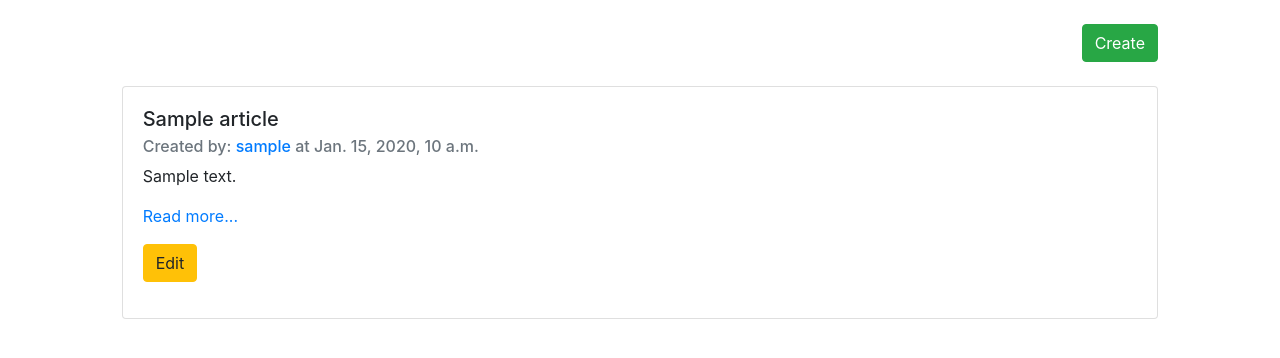
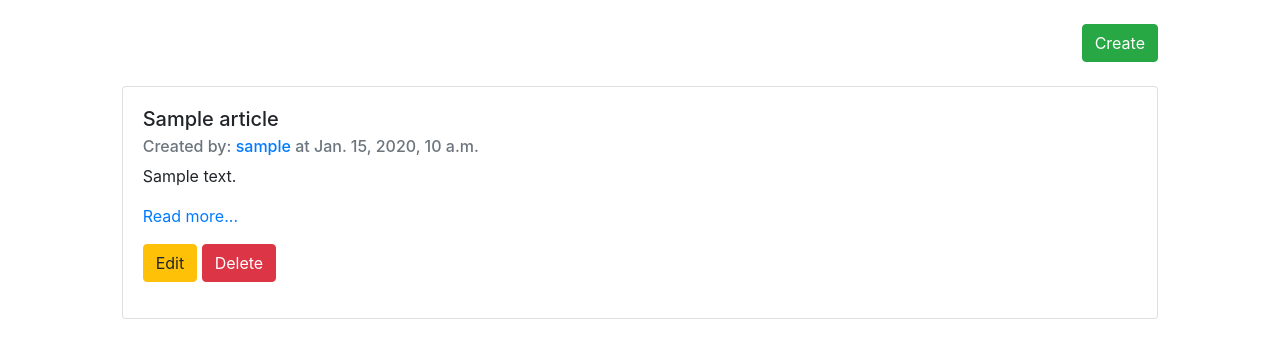
Before and after one commit to StanislavPisotskyi/Django_blog, a Django app: page /articles in a window 1280 px wide. Shown: the part 56-414 px from the top of the page. Run offline with Django 3.2, Linux system fonts and the light colour scheme; a user stored in the database is signed in; tables that the repository leaves empty hold one stand-in row (values such as "Sample post"); some libraries are stand-ins or nearby versions.

Commit message:
add possibility for author to remove the article

```diff
--- a/article/views.py
+++ b/article/views.py
@@ -44,3 +44,11 @@ def edit(request, article_id):
     else:
         form = ArticleForm(instance=article)
     return render(request, 'articles/form.html', {'form': form})
+
+
+@login_required()
+def remove(request, article_id):
+    article = Article.objects.get(id=article_id)
+    if article.author.id == request.user.id and request.method == 'POST':
+        article.delete()
+    return redirect('articles_list_page')
--- /dev/null
+++ b/assets/css/styles.css
@@ -0,0 +1,3 @@
+.actionElement {
+    display: inline-block;
+}
--- a/blog/urls.py
+++ b/blog/urls.py
@@ -21,6 +21,7 @@ from article import views as article_views
 
 urlpatterns = [
     re_path(r'^account/(?P<username>[\w\d-]+)/details$', user_views.account_details, name='account_details_page'),
+    re_path(r'^articles/(?P<article_id>\d+)/delete$', article_views.remove, name='article_delete_page'),
     re_path(r'^articles/(?P<article_id>\d+)/edit$', article_views.edit, name='article_edit_page'),
     re_path(r'^articles/(?P<article_id>\d+)$', article_views.get_one_by_id, name='article_one_page'),
     re_path(r'^articles/create$', article_views.create, name='create_article_page'),
--- a/templates/articles/list.html
+++ b/templates/articles/list.html
@@ -25,7 +25,15 @@
                         </p>
                         {% if request.user.id == article.author.id %}
                             <p>
-                                <a class="btn btn-warning" href="/articles/{{article.id}}/edit">Edit</a>
+                                <div class="actionElement">
+                                    <a class="btn btn-warning" href="/articles/{{article.id}}/edit">Edit</a>
+                                </div>
+                                <div class="actionElement">
+                                    <form action="/articles/{{article.id}}/delete" method="POST">
+                                        {% csrf_token %}
+                                        <input class="btn btn-danger" type="submit" value="Delete">
+                                    </form>
+                                </div>
                             </p>
                         {% endif %}
                     </div>
--- a/templates/articles/one.html
+++ b/templates/articles/one.html
@@ -12,10 +12,11 @@
                 <div class="card-body">
                     <h5 class="card-title">{{article.title}}</h5>
                     <h6 class="card-subtitle mb-2 text-muted">
-                        Author:
+                        Created by
                         <a href="/account/{{article.author.username}}/details" target="_blank">
                             {{article.author.username}}
                         </a>
+                        at {{article.created_at}}
                     </h6>
                     <p class="card-text">{{article.description}}</p>
                     <p class="mt-5">
--- a/templates/base.html
+++ b/templates/base.html
@@ -7,6 +7,7 @@
     <link rel="stylesheet" href="https://stackpath.bootstrapcdn.com/bootstrap/4.4.1/css/bootstrap.min.css"
           integrity="sha384-Vkoo8x4CGsO3+Hhxv8T/Q5PaXtkKtu6ug5TOeNV6gBiFeWPGFN9MuhOf23Q9Ifjh"
           crossorigin="anonymous">
+    <link rel="stylesheet" href="{% static 'css/styles.css' %}">
 </head>
 <body>
     <div class="container-fluid">
```
